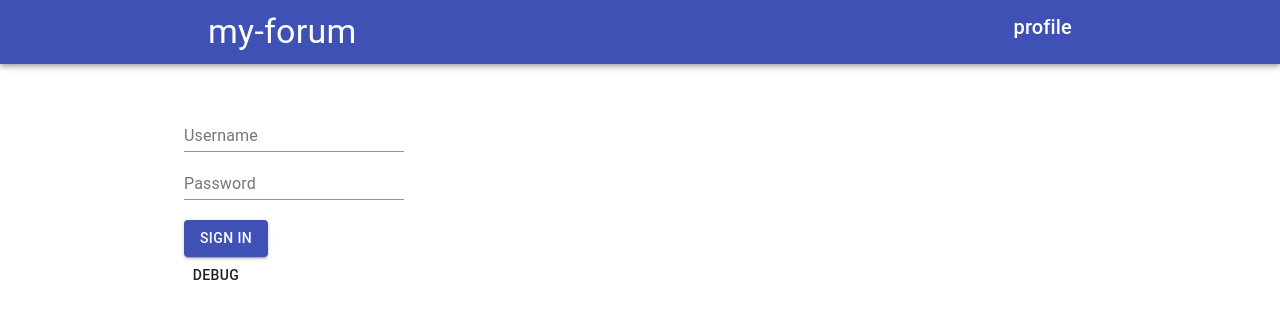
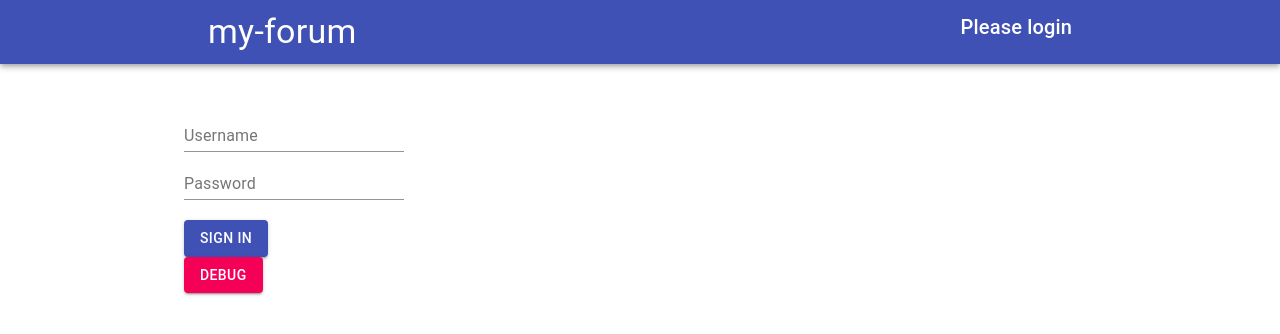
Before and after one commit to nsittee/my-forum, a React (Create React App) app: page / in a window 1280 px wide. Shown: the top 334 px of the page. Built offline with nearby package versions, Linux system fonts and the light colour scheme.

Commit message:
clear form on submit

```diff
--- a/src/components/MyForum/Header/Header.js
+++ b/src/components/MyForum/Header/Header.js
@@ -1,10 +1,15 @@
-import React from 'react';
+import React, { useContext } from 'react';
 import AppBar from '@material-ui/core/AppBar';
 import Toolbar from '@material-ui/core/Toolbar';
 import Typography from '@material-ui/core/Typography';
 import { Container, Grid } from '@material-ui/core'
 
 const Header = (props) => {
+  let headerName = 'Please login';
+  if (props.currentUser != null) {
+    headerName = props.currentUser;
+  }
+
   return (
     <AppBar position="static">
       <Container maxWidth="md">
@@ -14,7 +19,7 @@ const Header = (props) => {
               <Typography variant="h4" >my-forum</Typography>
             </Grid>
             <Grid item xs={6}>
-              <Typography variant="h6" align="right">profile</Typography>
+              <Typography variant="h6" align="right">{headerName}</Typography>
             </Grid>
           </Grid>
         </Toolbar>
--- a/src/components/MyForum/MyForum.js
+++ b/src/components/MyForum/MyForum.js
@@ -2,7 +2,7 @@ import React, { Component } from 'react'
 import Header from './Header/Header'
 import Body from './Body/Body'
 import Footer from './Footer/Footer'
-import { Container, Button } from '@material-ui/core'
+import { Container, Button, Modal, Card } from '@material-ui/core'
 import AuthContext from '../../context/auth-context'
 
 class MyForum extends Component {
@@ -42,9 +42,16 @@ class MyForum extends Component {
     currentUser: null,
     isSignedIn: false
   }
+  // body = (
+  //   <Card>
+  //     <h2 id="simple-modal-title">Text in a modal</h2>
+  //     <p id="simple-modal-description">
+  //       Duis mollis, est non commodo luctus, nisi erat porttitor ligula.
+  //     </p>
+  //   </Card>
+  // );
 
   debug = () => {
-    console.log(this.state.threads)
   }
 
   createNewThread = (event) => {
@@ -72,8 +79,7 @@ class MyForum extends Component {
     };
     oldThreadState.push(newThreads);
     this.setState({ newThreads: oldThreadState });
-
-
+    event.target.reset();
   }
 
   onLoginListener = (event) => {
@@ -134,15 +140,23 @@ class MyForum extends Component {
         loginHandler: this.onLoginListener
       }}>
         <div>
-          <Header />
+          <Header currentUser={this.state.currentUser} />
           <Container maxWidth="md">
-
             <Body
               isSignedIn={this.state.isSignedIn}
               threads={this.state.threads}
               newThread={this.createNewThread}
             />
-            <Button onClick={this.debug}> Debug</Button>
+            <Button
+              onClick={this.debug}
+              variant="contained"
+              color="secondary"> Debug</Button>
+            {/* <Modal
+              open={true}
+              aria-labelledby="simple-modal-title"
+              aria-describedby="simple-modal-description">
+              {this.body}
+            </Modal> */}
 
             <Footer />
           </Container>
@@ -152,4 +166,5 @@ class MyForum extends Component {
   }
 }
 
+
 export default MyForum
--- a/src/context/auth-context.js
+++ b/src/context/auth-context.js
@@ -2,7 +2,7 @@ import React from 'react';
 
 const authContext = React.createContext({
   authenticated: false,
-  login: () => {}
+  login: () => { }
 });
 
 export default authContext;
```
